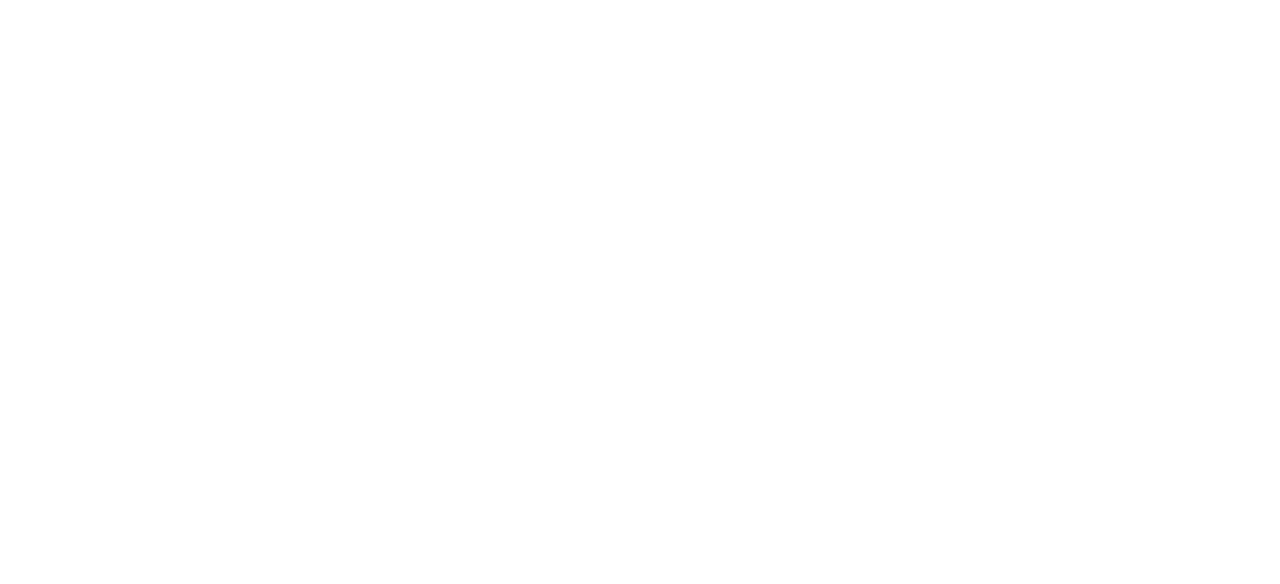
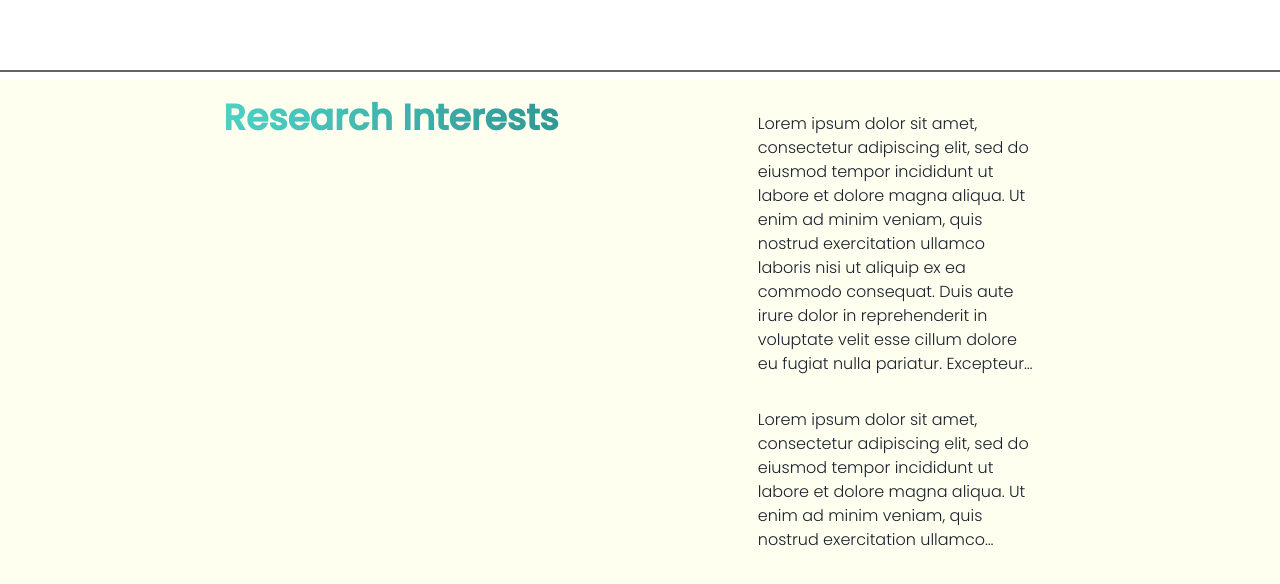
Before and after one commit to Gooner1886/systems-scet-mit, a React (Create React App) app: page / in a window 1280 px wide. Shown: the part 892-1476 px from the top of the page. Before the commit the page ends 906 px from the top, so only its background shows below. Built offline with nearby package versions, Linux system fonts and the light colour scheme; a web font is replaced by a local one.

Commit message:
added divider, research interests

```diff
--- a/src/App.js
+++ b/src/App.js
@@ -1,7 +1,8 @@
-import { VStack } from "@chakra-ui/react";
+import { Divider, VStack } from "@chakra-ui/react";
 import Designation from "./components/Designation";
 import Introduction from "./components/Introduction";
 import WithSubnavigation from "./components/Navbar";
+import ResearchInterests from "./components/ResearchInterests";
 
 function App() {
   return (
@@ -10,6 +11,8 @@
       <VStack>
         <Designation/>
         <Introduction />
+        <Divider borderColor={"blackAlpha.700"} border={1} background={"black"}></Divider>
+        <ResearchInterests/>
       </VStack>
 
     </>
--- a/src/components/Introduction.js
+++ b/src/components/Introduction.js
@@ -11,7 +11,7 @@
         alt="Dan Abramov"
       />
       <Stack direction={"column"} p={4} flex={0.4}>
-        <Text noOfLines={10} fontFamily={"Zilla Slab", "Poppins"} fontWeight={300}>
+        <Text noOfLines={[15, 11, 11]} fontFamily={"Zilla Slab", "Poppins"} fontWeight={300}>
           Lorem ipsum dolor sit amet, consectetur adipiscing elit, sed do
           eiusmod tempor incididunt ut labore et dolore magna aliqua. Ut enim ad
           minim veniam, quis nostrud exercitation ullamco laboris nisi ut
@@ -21,7 +21,7 @@
           culpa qui officia deserunt mollit anim id est laborum.
         </Text>
         <br/>
-        <Text noOfLines={5} fontFamily={"Zilla Slab", "Poppins"} fontWeight={300}>
+        <Text noOfLines={[9, 6, 6]} fontFamily={"Zilla Slab", "Poppins"} fontWeight={300}>
           Lorem ipsum dolor sit amet, consectetur adipiscing elit, sed do
           eiusmod tempor incididunt ut labore et dolore magna aliqua. Ut enim ad
           minim veniam, quis nostrud exercitation ullamco laboris nisi ut
--- /dev/null
+++ b/src/components/ResearchInterests.js
@@ -0,0 +1,54 @@
+import { Heading, Stack, Text } from "@chakra-ui/react";
+import React from "react";
+
+function ResearchInterests() {
+  return (
+    <Stack
+      direction={["column", "column", "row"]}
+      width={"100%"}
+      pl={12}
+      pr={12}
+      pb={12}
+      pt={4}
+      mt={0}
+      justifyContent={"space-evenly"}
+      bgColor={"yellow.50"}
+    >
+      <Heading
+        fontFamily={("Zilla Slab", "Poppins")}
+        bgGradient="linear(to-r, teal.300, teal.500)"
+        bgClip={"text"}
+      >
+        Research Interests
+      </Heading>
+      <Stack direction={"column"} p={4} flex={0.35}>
+        <Text
+          noOfLines={[15, 11, 11]}
+          fontFamily={("Zilla Slab", "Poppins")}
+          fontWeight={300}
+        >
+          Lorem ipsum dolor sit amet, consectetur adipiscing elit, sed do
+          eiusmod tempor incididunt ut labore et dolore magna aliqua. Ut enim ad
+          minim veniam, quis nostrud exercitation ullamco laboris nisi ut
+          aliquip ex ea commodo consequat. Duis aute irure dolor in
+          reprehenderit in voluptate velit esse cillum dolore eu fugiat nulla
+          pariatur. Excepteur sint occaecat cupidatat non proident, sunt in
+          culpa qui officia deserunt mollit anim id est laborum.
+        </Text>
+        <br />
+        <Text
+          noOfLines={[9, 6, 6]}
+          fontFamily={("Zilla Slab", "Poppins")}
+          fontWeight={300}
+        >
+          Lorem ipsum dolor sit amet, consectetur adipiscing elit, sed do
+          eiusmod tempor incididunt ut labore et dolore magna aliqua. Ut enim ad
+          minim veniam, quis nostrud exercitation ullamco laboris nisi ut
+          aliquip ex ea commodo consequat.
+        </Text>
+      </Stack>
+    </Stack>
+  );
+}
+
+export default ResearchInterests;
```
